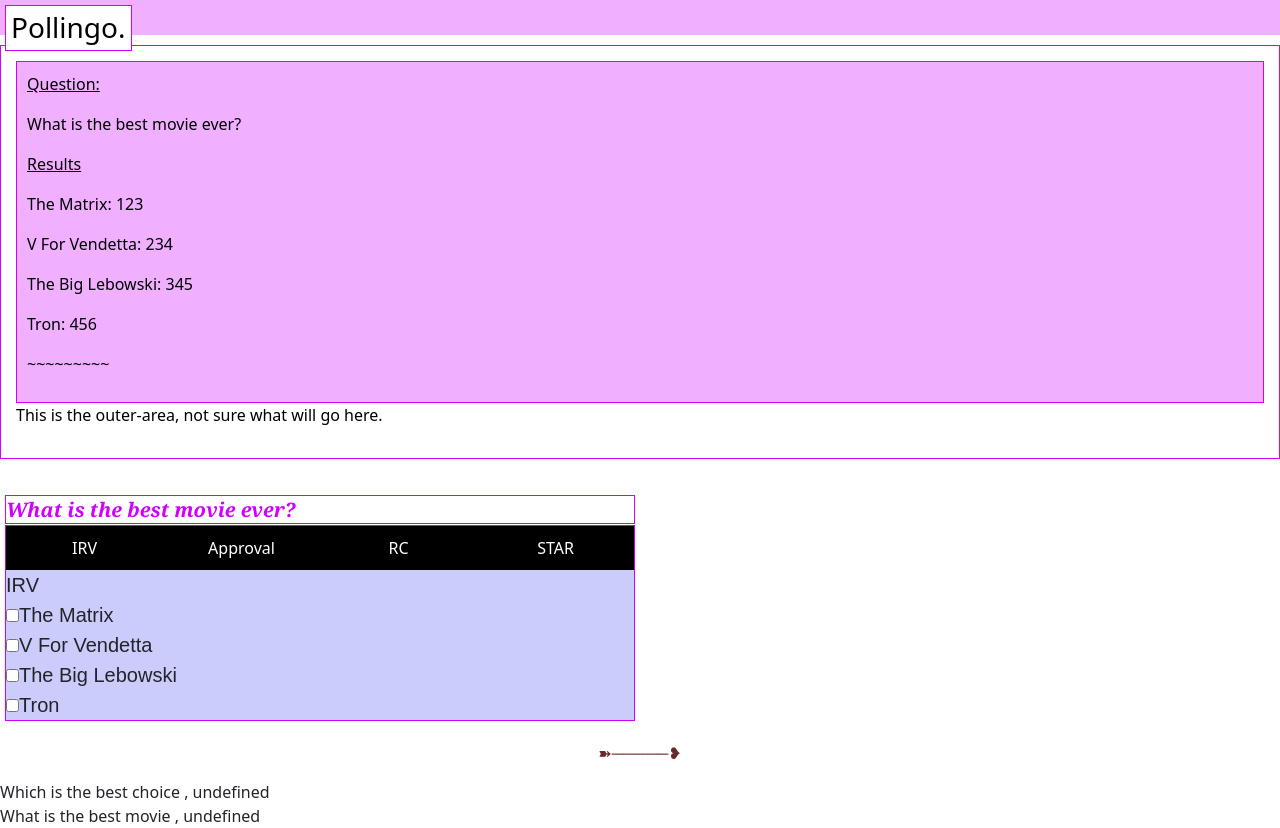
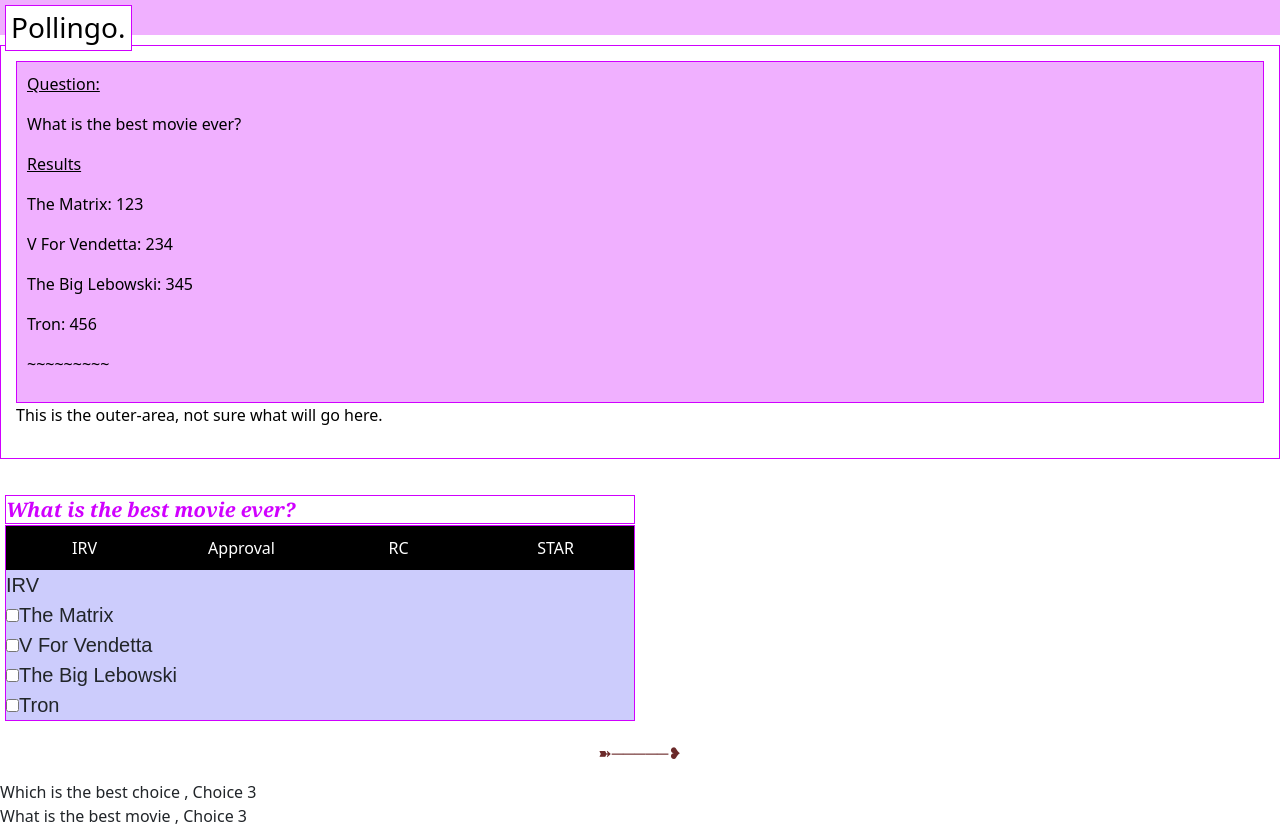
Before and after one commit to el7/Pollingo, a React (Create React App) app: page / in a window 1280 px wide. Built offline with nearby package versions, Linux system fonts and the light colour scheme.

Commit message:
getting data import to compontns

```diff
--- a/src/js/components/pollListComponent.js
+++ b/src/js/components/pollListComponent.js
@@ -12,7 +12,7 @@ function PollList(props) {
             <div key={key}>
               {data.question +
                 " , " +
-                data.a}
+                data.choices[2].label}
             </div>
           );
         })}
```
